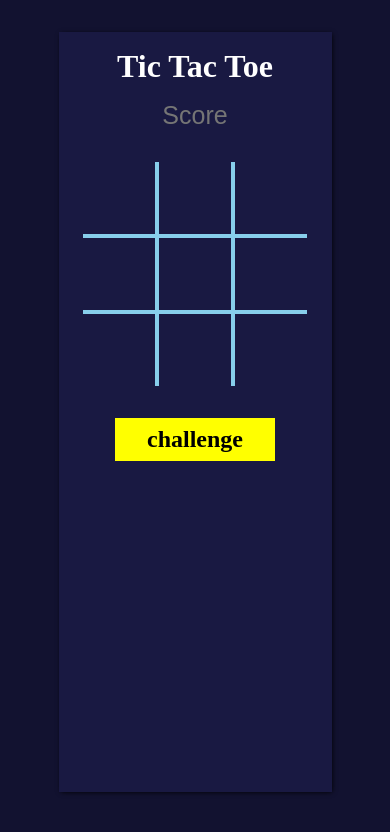
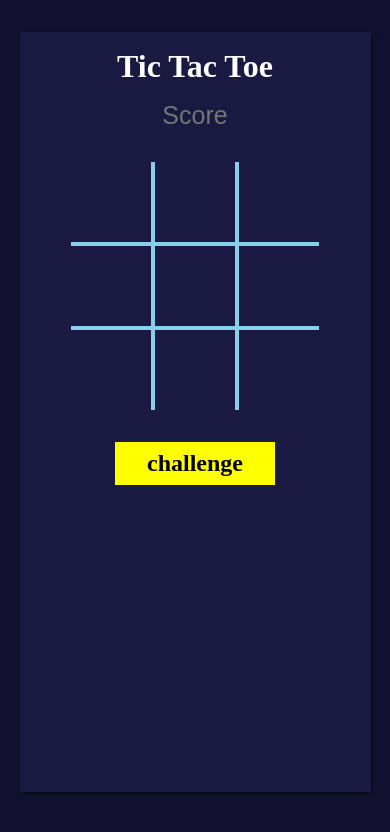
Before and after one commit to hollarteju/x-game, a plain HTML site: page index.html in a window 390 px wide. Both pictures are taken after a click on the element "PLAY WITH COMPUTER". Drawn offline with Linux system fonts and the light colour scheme.

Commit message:
testing....

```diff
--- a/app.css
+++ b/app.css
@@ -170,8 +170,8 @@ h3{
     }
 
     .cells input{
-        height: 4.5rem;
-        width: 4.5rem;
+        height: 5rem;
+        width: 5rem;
         cursor: pointer;
     }
 
@@ -190,15 +190,7 @@ h3{
 
 @media(max-width:425px){
     .container{
-        width: 70%;
+        width: 90%;
     }
 
 }
-
-
-@media(max-width:320px){
-    .container{
-        width: 80%;
-    }
-
-}
```
